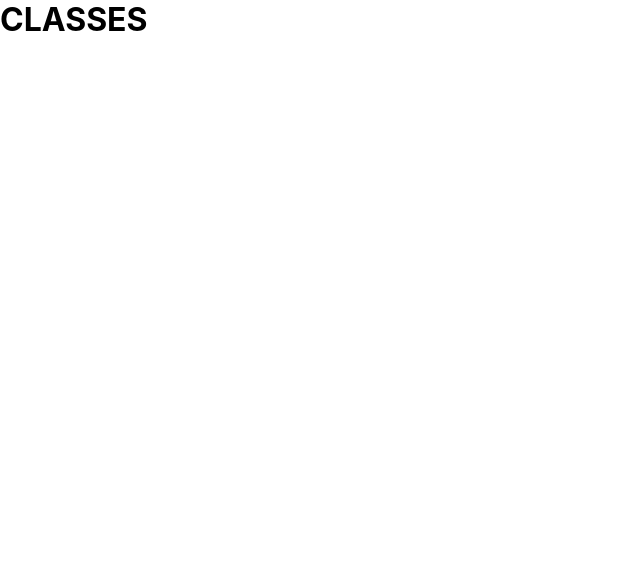
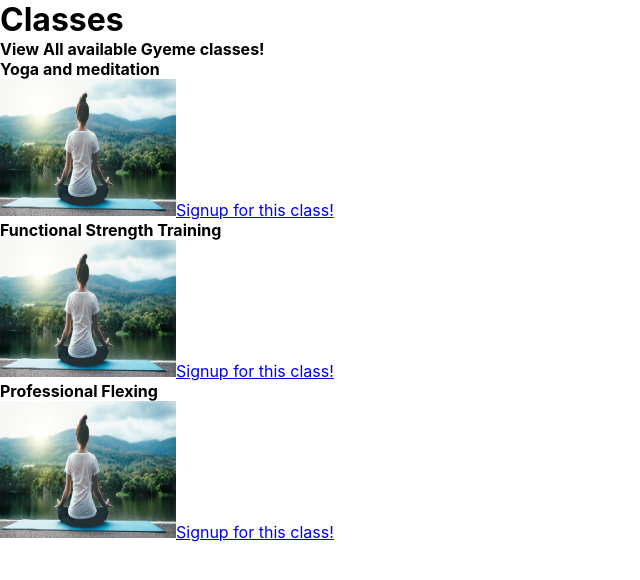
Before and after one commit to react-group-assignment/gyeme-frontend, a React (Vite) app in the folder gyeme_react/: page / in a window 1280 px wide. Shown: the top 580 px of the page, without its empty margins (0-640 px from the left). Built offline with nearby package versions, Linux system fonts and the light colour scheme.

Commit message:
created basic classes component

```diff
--- a/gyeme_react/src/components/classes/ClassesPage.jsx
+++ b/gyeme_react/src/components/classes/ClassesPage.jsx
@@ -1,9 +1,49 @@
 import React from 'react';
+import yoga from './images/yoga.jpg'
+
 
 export default function ClassesPage() {
+    const classes = [
+        {
+            name: "Yoga and meditation",
+            trainer: "Star Flower",
+            membersOnly: true,
+            description: "Join us for this amazing class at 8pm on saturday the 3rd of october",
+            image: yoga
+        },
+        {
+            name: "Functional Strength Training",
+            trainer: "the Hammer",
+            membersOnly: true,
+            description: "Join us for this amazing class at 9pm on saturday the 3rd of october",
+            image: yoga
+        },
+        {
+            name: "Professional Flexing",
+            trainer: "the Hammer",
+            membersOnly: true,
+            description: "Join us for this amazing class at 1am on saturday the 3rd of october",
+            image: yoga
+        },
+    ]
+
     return (
         <>
-            <h1>CLASSES</h1>
+            <div className='heading'>
+                <h1>Classes</h1>
+                <h4>View All available Gyeme classes!</h4>
+            </div>
+            <section>
+                {classes.map((element) => (
+                    <div className='trainer'>
+                        <figure>
+                            <figcaption><strong>{element.name}</strong></figcaption>
+                            <img className='display-picture' src={element.image} width={176} height={137} alt="Picture of class" />
+                            <a href="/">Signup for this class!</a>
+                        </figure>
+                    </div>
+                ))}
+            </section>
         </>
-    );
+    )
 }
```
Also changed, not shown: gyeme_react/src/components/classes/images/yoga.jpg (added).
